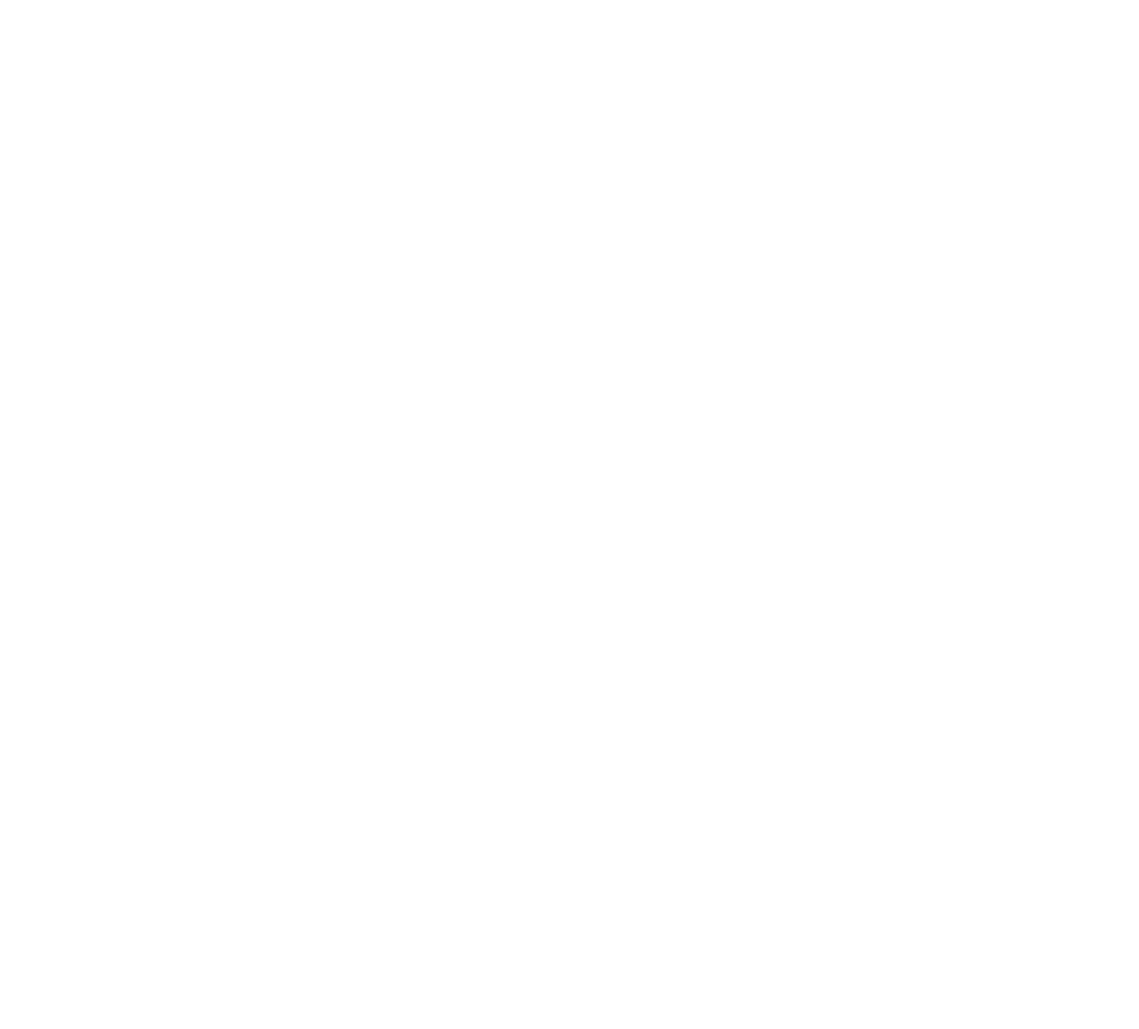
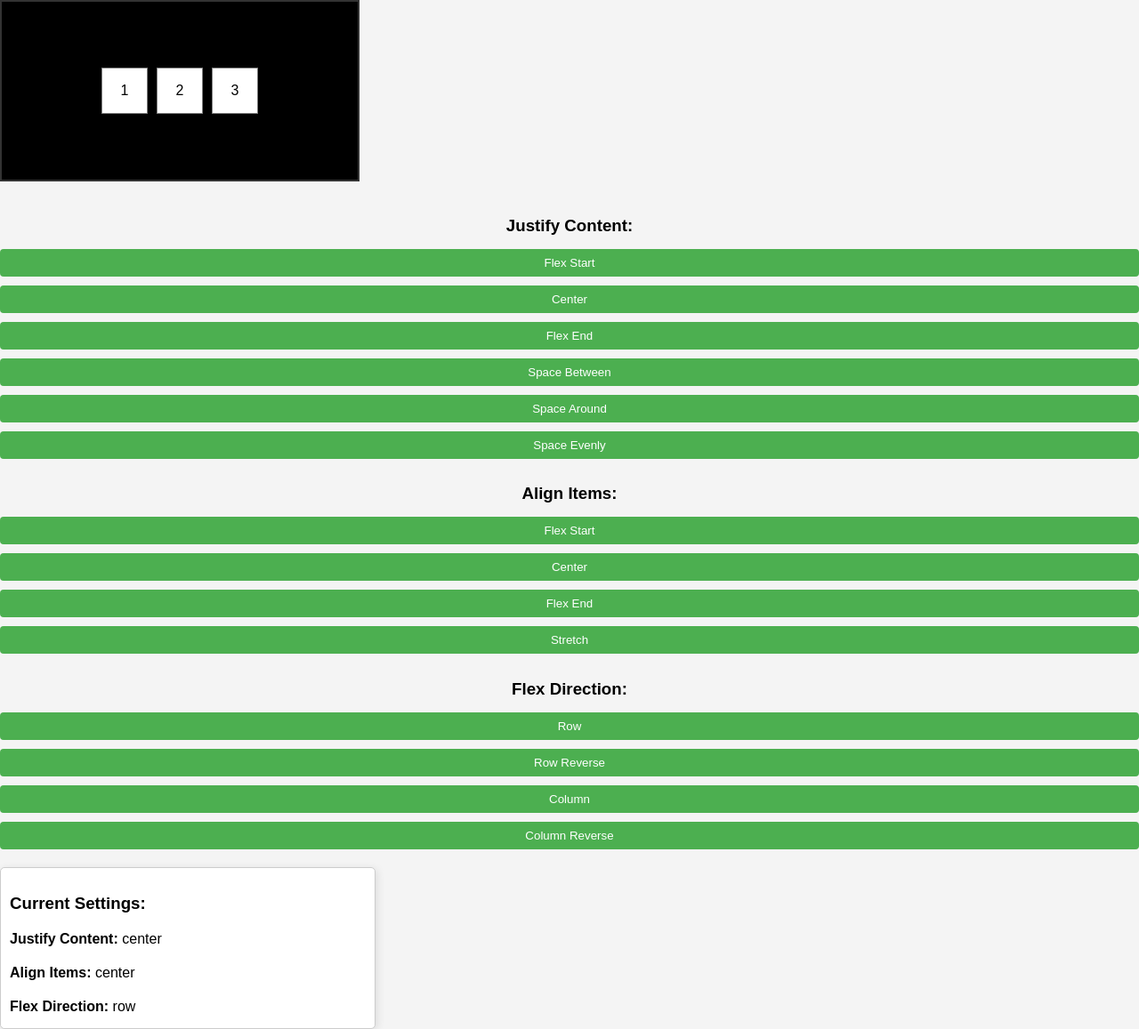
Before and after one commit to TotevM/Flex-box-Vusializer, a plain HTML site: page index.html in a window 1280 px wide. Shown: the whole page at 89% size. Before the commit the page ends 800 px from the top, so only its background shows below. Drawn offline with Linux system fonts and the light colour scheme.

Commit message:
Finished Visualization Logic

```diff
--- a/index.html
+++ b/index.html
@@ -1,11 +1,74 @@
 <!DOCTYPE html>
 <html lang="en">
-<head>
-    <meta charset="UTF-8">
-    <meta name="viewport" content="width=device-width, initial-scale=1.0">
-    <title>Document</title>
-</head>
-<body>
+    <head>
+        <meta charset="UTF-8" />
+        <meta name="viewport" content="width=device-width, initial-scale=1.0" />
+        <link rel="stylesheet" href="styles.css" />
+        <title>Flexbox Manipulation</title>
+    </head>
+    <body>
+        <div class="container">
+            <div class="black-box" id="blackBox">
+                <div class="item">1</div>
+                <div class="item">2</div>
+                <div class="item">3</div>
+            </div>
 
-</body>
+            <div class="controls">
+                <h3>Justify Content:</h3>
+                <button onclick="setJustifyContent('flex-start')">
+                    Flex Start
+                </button>
+                <button onclick="setJustifyContent('center')">Center</button>
+                <button onclick="setJustifyContent('flex-end')">
+                    Flex End
+                </button>
+                <button onclick="setJustifyContent('space-between')">
+                    Space Between
+                </button>
+                <button onclick="setJustifyContent('space-around')">
+                    Space Around
+                </button>
+                <button onclick="setJustifyContent('space-evenly')">
+                    Space Evenly
+                </button>
+
+                <h3>Align Items:</h3>
+                <button onclick="setAlignItems('flex-start')">
+                    Flex Start
+                </button>
+                <button onclick="setAlignItems('center')">Center</button>
+                <button onclick="setAlignItems('flex-end')">Flex End</button>
+                <button onclick="setAlignItems('stretch')">Stretch</button>
+
+                <h3>Flex Direction:</h3>
+                <button onclick="setFlexDirection('row')">Row</button>
+                <button onclick="setFlexDirection('row-reverse')">
+                    Row Reverse
+                </button>
+                <button onclick="setFlexDirection('column')">Column</button>
+                <button onclick="setFlexDirection('column-reverse')">
+                    Column Reverse
+                </button>
+            </div>
+        </div>
+
+        <div class="status-box">
+            <h3>Current Settings:</h3>
+            <p>
+                <strong>Justify Content:</strong>
+                <span id="justifyContentStatus">center</span>
+            </p>
+            <p>
+                <strong>Align Items:</strong>
+                <span id="alignItemsStatus">center</span>
+            </p>
+            <p>
+                <strong>Flex Direction:</strong>
+                <span id="flexDirectionStatus">row</span>
+            </p>
+        </div>
+
+        <script src="scripts.js"></script>
+    </body>
 </html>
--- a/scripts.js
+++ b/scripts.js
@@ -0,0 +1,17 @@
+function setJustifyContent(value) {
+    const box = document.getElementById('blackBox');
+    box.style.justifyContent = value;
+    document.getElementById('justifyContentStatus').textContent = value;
+  }
+
+  function setAlignItems(value) {
+    const box = document.getElementById('blackBox');
+    box.style.alignItems = value;
+    document.getElementById('alignItemsStatus').textContent = value;
+  }
+
+  function setFlexDirection(value) {
+    const box = document.getElementById('blackBox');
+    box.style.flexDirection = value;
+    document.getElementById('flexDirectionStatus').textContent = value;
+  }
--- /dev/null
+++ b/styles.css
@@ -0,0 +1,72 @@
+body {
+  font-family: Arial, sans-serif;
+  height: 100vh;
+  background-color: #f4f4f4;
+  margin: 0;
+}
+
+.container {
+  text-align: center;
+}
+
+.black-box {
+  display: flex;
+  justify-content: center;
+  align-items: center;
+  width: 400px;
+  height: 200px;
+  background-color: black;
+  margin-bottom: 20px;
+  border: 2px solid #333;
+}
+
+.item {
+  min-width: 50px;
+  min-height: 50px;
+  background-color: white;
+  color: black;
+  display: flex;
+  justify-content: center;
+  align-items: center;
+  margin: 5px;
+  border: 1px solid gray;
+}
+
+.controls, .status-box {
+  display: flex;
+  flex-direction: column;
+  gap: 10px;
+}
+
+button {
+  padding: 8px 16px;
+  background-color: #4CAF50;
+  color: white;
+  border: none;
+  cursor: pointer;
+  border-radius: 4px;
+  transition: background-color 0.2s ease;
+}
+
+button:hover {
+  background-color: #45a049;
+}
+
+h3 {
+  margin-bottom: 5px;
+}
+
+.status-box {
+  margin-top: 20px;
+  padding: 10px;
+  border: 1px solid #ccc;
+  background-color: #fff;
+  box-shadow: 2px 2px 10px rgba(0,0,0,0.1);
+  border-radius: 5px;
+  text-align: left;
+  width: 400px;
+}
+
+.status-box p {
+  margin: 5px 0;
+}
```
Also changed, not shown: style.css (deleted).
